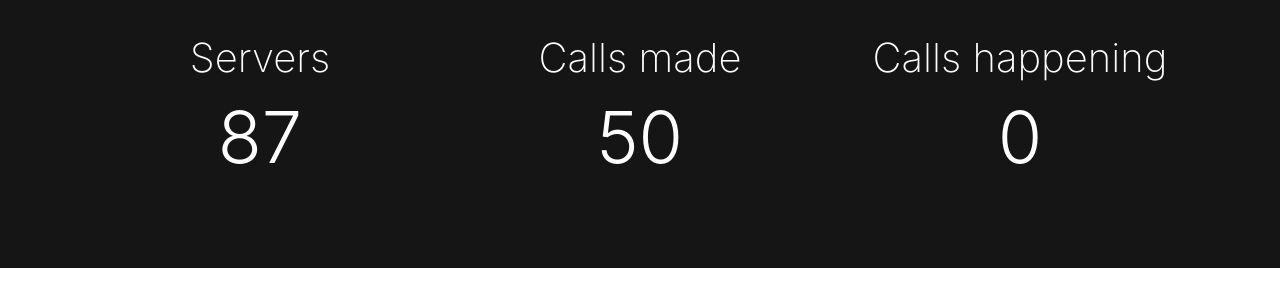
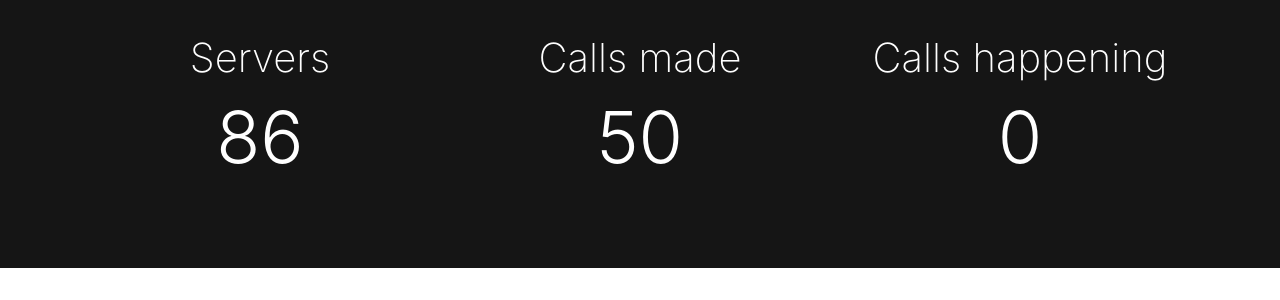
Before and after one commit to tumblenet/tnphone.tumblenet.ga, a Jekyll site: the page built from index.html, in a window 1280 px wide and 900 px high, scrolled down 443 px. Shown: the part 167-467 px from the top of the window. Built offline with Jekyll 4.4.1, drawn with Linux system fonts in a browser that asks for light colours; nearby versions of some CDN libraries.

Commit message:
Update Phones feed

```diff
--- a/_data/phones.json
+++ b/_data/phones.json
@@ -1,5 +1,5 @@
 {
 	"callsMade": 50,
-	"servers": 87,
+	"servers": 86,
 	"currentCalls": 0
 }
```
